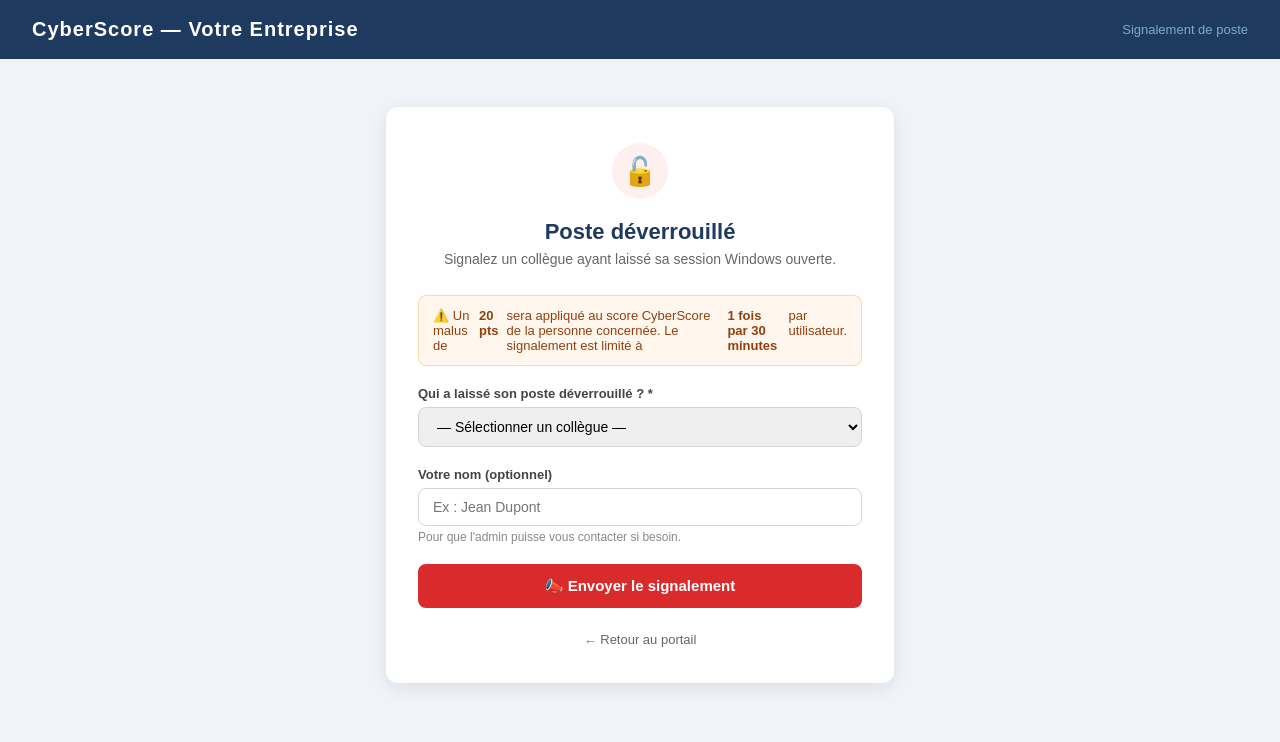
After one commit to heracles91/CyberScore, a Flask app: page /report/unlock in a window 1280 px wide. The commit adds this page. Shown: the top 742 px of the page. Run offline with Flask 3, Linux system fonts and the light colour scheme; data comes from the database, SQL or seed files in the repository; some libraries are stand-ins or nearby versions.

Commit message:
- Add monthly_limit field on event_types: configurable cap per user per month (0 = unlimited), applied in add_event() before recording — solves fairness issue where users receiving more phishing emails earned disproportionate points - Add get_user_monthly_event_count() and get_recent_session_event() DB helpers - Add public /report/unlock route: colleagues can report an unlocked workstation, selects user from active list, triggers SESSION_OUVERTE event (-20 pts) with 30-minute cooldown per reported user to avoid duplicate reports for the same incident - Add report_unlock.html template (standalone public page, no auth required) - Update event type create/edit forms (settings.html, event_type_edit.html) to expose monthly_limit field with badge in type tables
Co-Authored-By: Claude Sonnet 4.6 <noreply@anthropic.com>

```diff
--- a/app.py
+++ b/app.py
@@ -562,12 +562,13 @@ def event_type_add():
         errors.append("Les points doivent être un entier.")
 
     one_shot = 1 if request.form.get("one_shot") else 0
+    monthly_limit = max(0, int(request.form.get("monthly_limit", 0) or 0))
 
     if errors:
         for e in errors:
             flash(e, "error")
     else:
-        ok, err = db.create_event_type(code, label, pts, direction, one_shot)
+        ok, err = db.create_event_type(code, label, pts, direction, one_shot, monthly_limit)
         if ok:
             flash(f"Type d'événement « {label} » créé.", "success")
         else:
@@ -590,6 +591,7 @@ def event_type_edit(type_id):
         points    = request.form.get("points", "0").strip()
         direction = request.form.get("direction", "+")
         one_shot  = 1 if request.form.get("one_shot") else 0
+        monthly_limit = max(0, int(request.form.get("monthly_limit", 0) or 0))
 
         errors = []
         if not code or not re.match(r'^[A-Z0-9_]+$', code):
@@ -613,7 +615,7 @@ def event_type_edit(type_id):
                 flash(e, "error")
             return render_template("event_type_edit.html", etype=etype)
 
-        ok, err = db.update_event_type(type_id, code, label, pts, direction, one_shot)
+        ok, err = db.update_event_type(type_id, code, label, pts, direction, one_shot, monthly_limit)
         if ok:
             flash(f"Type « {label} » mis à jour.", "success")
             return redirect(url_for("settings") + "#event-types")
@@ -634,6 +636,59 @@ def event_type_delete(type_id):
         flash(f"Impossible de supprimer : {err}", "error")
     return redirect(url_for("settings") + "#event-types")
 
+
+
+# ─── Signalement poste déverrouillé (public) ─────────────────────────────────
+
+@app.route("/report/unlock", methods=["GET", "POST"])
+def report_unlock():
+    users = [u for u in db.get_all_users(actif_only=True) if not u.get("is_tester")]
+    etype = db.get_event_type_by_code("SESSION_OUVERTE")
+    etype_points = abs(etype["points"]) if etype else 20
+    company_name = _get_company_name()
+
+    if request.method == "POST":
+        user_id   = request.form.get("user_id", "").strip()
+        reporter  = request.form.get("reporter", "").strip() or "Anonyme"
+
+        if not user_id or not user_id.isdigit():
+            flash("Veuillez sélectionner un utilisateur.", "error")
+            return render_template("report_unlock.html", users=users, company_name=company_name, etype_points=etype_points)
+
+        user_id = int(user_id)
+        user = db.get_user_by_id(user_id)
+        if not user or not user.get("actif"):
+            flash("Utilisateur introuvable.", "error")
+            return render_template("report_unlock.html", users=users, company_name=company_name, etype_points=etype_points)
+
+        if not etype:
+            flash("Type d'événement SESSION_OUVERTE introuvable.", "error")
+            return render_template("report_unlock.html", users=users, company_name=company_name, etype_points=etype_points)
+
+        if db.get_recent_session_event(user_id, etype["id"], minutes=30):
+            flash(
+                f"{user['prenom']} {user['nom']} a déjà été signalé(e) récemment. "
+                "Merci, le signalement a déjà été pris en compte.",
+                "info"
+            )
+            return render_template("report_unlock.html", users=users, company_name=company_name, etype_points=etype_points)
+
+        ok, msg, _ = models.add_event(
+            user_id, etype["id"], None,
+            f"Poste déverrouillé signalé par {reporter}",
+            "portail_it"
+        )
+        if ok:
+            flash(
+                f"Signalement enregistré pour {user['prenom']} {user['nom']}. Merci !",
+                "success"
+            )
+        else:
+            flash(f"Impossible d'enregistrer : {msg}", "error")
+
+        return render_template("report_unlock.html", users=users, company_name=company_name, etype_points=etype_points)
+
+    return render_template("report_unlock.html", users=users, company_name=company_name, etype_points=etype_points)
 
 # ─── Quiz — Admin ─────────────────────────────────────────────────────────────
 
--- a/database.py
+++ b/database.py
@@ -234,6 +234,7 @@ def init_db():
             "ALTER TABLE quiz_attempts ADD COLUMN is_test INTEGER NOT NULL DEFAULT 0",
             "ALTER TABLE quiz_questions ADD COLUMN multiple_answers INTEGER NOT NULL DEFAULT 0",
             "ALTER TABLE event_types ADD COLUMN one_shot INTEGER NOT NULL DEFAULT 0",
+            "ALTER TABLE event_types ADD COLUMN monthly_limit INTEGER NOT NULL DEFAULT 0",
         ]:
             try:
                 c.execute(migration_sql)
@@ -296,14 +297,14 @@ def set_setting(key, value):
 
 # ─── Gestion des types d'événements ──────────────────────────────────────────
 
-def create_event_type(code, label, points, direction, one_shot=0):
+def create_event_type(code, label, points, direction, one_shot=0, monthly_limit=0):
     """Crée un nouveau type d'événement. Retourne (ok, error_msg)."""
     conn = get_conn()
     try:
         subject = f"CyberScore — {label}"
         conn.execute(
-            "INSERT INTO event_types (code, label, points, direction, email_subject, one_shot) VALUES (?,?,?,?,?,?)",
-            (code.strip().upper(), label.strip(), int(points), direction, subject, int(one_shot))
+            "INSERT INTO event_types (code, label, points, direction, email_subject, one_shot, monthly_limit) VALUES (?,?,?,?,?,?,?)",
+            (code.strip().upper(), label.strip(), int(points), direction, subject, int(one_shot), int(monthly_limit))
         )
         conn.commit()
         return True, None
@@ -334,16 +335,16 @@ def delete_event_type(type_id):
         conn.close()
 
 
-def update_event_type(type_id, code, label, points, direction, one_shot):
+def update_event_type(type_id, code, label, points, direction, one_shot, monthly_limit=0):
     """Met à jour un type d'événement. Retourne (ok, error_msg)."""
     conn = get_conn()
     try:
         subject = f"CyberScore — {label}"
         conn.execute("""
             UPDATE event_types
-            SET code=?, label=?, points=?, direction=?, email_subject=?, one_shot=?
+            SET code=?, label=?, points=?, direction=?, email_subject=?, one_shot=?, monthly_limit=?
             WHERE id=?
-        """, (code.strip().upper(), label.strip(), int(points), direction, subject, int(one_shot), type_id))
+        """, (code.strip().upper(), label.strip(), int(points), direction, subject, int(one_shot), int(monthly_limit), type_id))
         conn.commit()
         return True, None
     except sqlite3.IntegrityError:
@@ -625,6 +626,34 @@ def update_event(event_id, type_id, points, raison):
             (type_id, points, raison, event_id)
         )
         conn.commit()
+    finally:
+        conn.close()
+
+
+def get_recent_session_event(user_id, type_id, minutes=30):
+    """Retourne True si un événement non annulé de ce type existe pour cet utilisateur dans les X dernières minutes."""
+    conn = get_conn()
+    try:
+        cutoff = (datetime.now(PARIS_TZ) - timedelta(minutes=minutes)).strftime("%Y-%m-%d %H:%M:%S")
+        row = conn.execute(
+            "SELECT id FROM events WHERE user_id=? AND type_id=? AND annule=0 AND created_at >= ?",
+            (user_id, type_id, cutoff)
+        ).fetchone()
+        return row is not None
+    finally:
+        conn.close()
+
+
+def get_user_monthly_event_count(user_id, type_id):
+    """Retourne le nb d'événements non annulés de ce type pour l'utilisateur ce mois-ci."""
+    conn = get_conn()
+    try:
+        month_start = datetime.now(PARIS_TZ).strftime("%Y-%m-01")
+        row = conn.execute("""
+            SELECT COUNT(*) as cnt FROM events
+            WHERE user_id=? AND type_id=? AND annule=0 AND created_at >= ?
+        """, (user_id, type_id, month_start)).fetchone()
+        return row["cnt"]
     finally:
         conn.close()
 
--- /dev/null
+++ b/templates/report_unlock.html
@@ -0,0 +1,108 @@
+<!DOCTYPE html>
+<html lang="fr">
+<head>
+  <meta charset="UTF-8">
+  <meta name="viewport" content="width=device-width, initial-scale=1.0">
+  <title>Signaler un poste déverrouillé — CyberScore</title>
+  <style>
+    *, *::before, *::after { box-sizing: border-box; }
+    body { margin:0; font-family: Arial, Helvetica, sans-serif; background:#F0F4F8; color:#333; }
+    .page-header {
+      background: #1E3A5F; color:#fff;
+      padding: 18px 32px;
+      display: flex; align-items: center; justify-content: space-between;
+    }
+    .page-header-brand { font-size:20px; font-weight:700; letter-spacing:1px; }
+    .page-header-sub { font-size:13px; color:#7FAACC; }
+    .container { max-width: 540px; margin: 48px auto; padding: 0 16px 60px; }
+    .card {
+      background:#fff; border-radius:12px;
+      padding: 36px 32px;
+      box-shadow: 0 4px 18px rgba(0,0,0,.09);
+    }
+    .card-icon {
+      width:56px; height:56px; border-radius:50%;
+      background:#FFF0F0; display:flex; align-items:center; justify-content:center;
+      font-size:28px; margin:0 auto 20px;
+    }
+    h1 { font-size:22px; font-weight:700; text-align:center; margin:0 0 6px; color:#1E3A5F; }
+    .subtitle { text-align:center; color:#666; font-size:14px; margin:0 0 28px; }
+    .form-group { margin-bottom:20px; }
+    label { display:block; font-size:13px; font-weight:600; margin-bottom:6px; color:#444; }
+    select, input[type=text] {
+      width:100%; padding:10px 14px; font-size:14px;
+      border:1.5px solid #D0D5DD; border-radius:8px; outline:none;
+      transition: border-color .2s;
+    }
+    select:focus, input:focus { border-color:#1E3A5F; }
+    .hint { font-size:12px; color:#888; margin-top:4px; display:block; }
+    .btn-submit {
+      width:100%; padding:13px; font-size:15px; font-weight:700;
+      background:#D92B2B; color:#fff; border:none; border-radius:8px;
+      cursor:pointer; transition: background .2s;
+    }
+    .btn-submit:hover { background:#b91c1c; }
+    .alert {
+      padding:12px 16px; border-radius:8px; font-size:14px;
+      margin-bottom:20px; font-weight:500;
+    }
+    .alert-success { background:#D1FAE5; color:#065F46; border:1px solid #6EE7B7; }
+    .alert-error   { background:#FEE2E2; color:#7F1D1D; border:1px solid #FCA5A5; }
+    .alert-info    { background:#DBEAFE; color:#1E3A8A; border:1px solid #93C5FD; }
+    .back-link {
+      display:block; text-align:center; margin-top:24px;
+      font-size:13px; color:#666; text-decoration:none;
+    }
+    .back-link:hover { color:#1E3A5F; text-decoration:underline; }
+    .warning-note {
+      background:#FFF7ED; border:1px solid #FED7AA; border-radius:8px;
+      padding:12px 14px; font-size:13px; color:#92400E; margin-bottom:20px;
+      display:flex; align-items:flex-start; gap:8px;
+    }
+  </style>
+</head>
+<body>
+  <div class="page-header">
+    <span class="page-header-brand">CyberScore — {{ company_name }}</span>
+    <span class="page-header-sub">Signalement de poste</span>
+  </div>
+
+  <div class="container">
+    <div class="card">
+      <div class="card-icon">🔓</div>
+      <h1>Poste déverrouillé</h1>
+      <p class="subtitle">Signalez un collègue ayant laissé sa session Windows ouverte.</p>
+
+      {% with messages = get_flashed_messages(with_categories=true) %}
+        {% for category, message in messages %}
+          <div class="alert alert-{{ category }}">{{ message }}</div>
+        {% endfor %}
+      {% endwith %}
+
+      <div class="warning-note">
+        ⚠️ Un malus de <strong>{{ etype_points }} pts</strong> sera appliqué au score CyberScore de la personne concernée.
+        Le signalement est limité à <strong>1 fois par 30 minutes</strong> par utilisateur.
+      </div>
+
+      <form method="POST">
+        <div class="form-group">
+          <label for="user_id">Qui a laissé son poste déverrouillé ? *</label>
+          <select name="user_id" id="user_id" required>
+            <option value="">— Sélectionner un collègue —</option>
+            {% for u in users %}
+            <option value="{{ u.id }}">{{ u.prenom }} {{ u.nom }}</option>
+            {% endfor %}
+          </select>
+        </div>
+        <div class="form-group">
+          <label for="reporter">Votre nom (optionnel)</label>
+          <input type="text" name="reporter" id="reporter" placeholder="Ex : Jean Dupont" maxlength="80">
+          <span class="hint">Pour que l'admin puisse vous contacter si besoin.</span>
+        </div>
+        <button type="submit" class="btn-submit">📣 Envoyer le signalement</button>
+      </form>
+      <a href="javascript:history.back()" class="back-link">← Retour au portail</a>
+    </div>
+  </div>
+</body>
+</html>
```
Also changed, not shown: models.py (+7 -0 lines), templates/event_type_edit.html (+7 -0 lines), templates/settings.html (+6 -2 lines).
